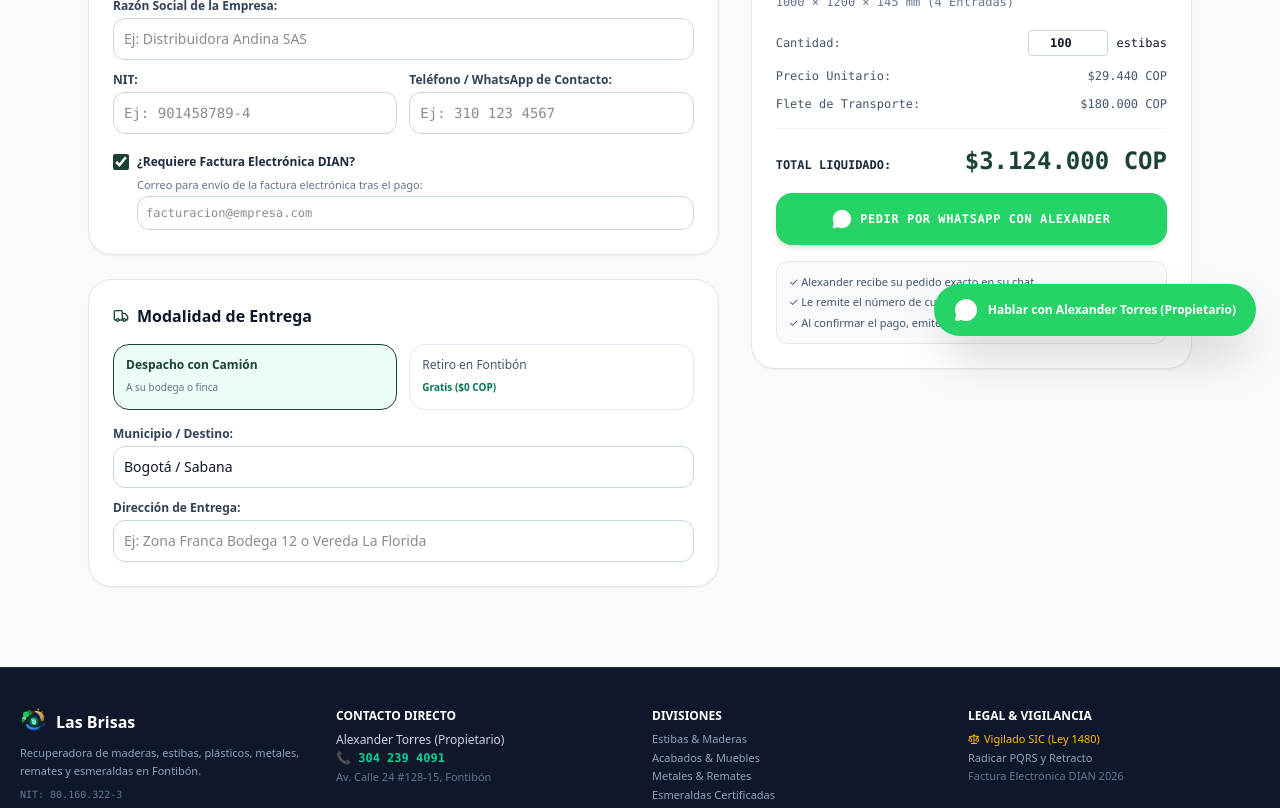
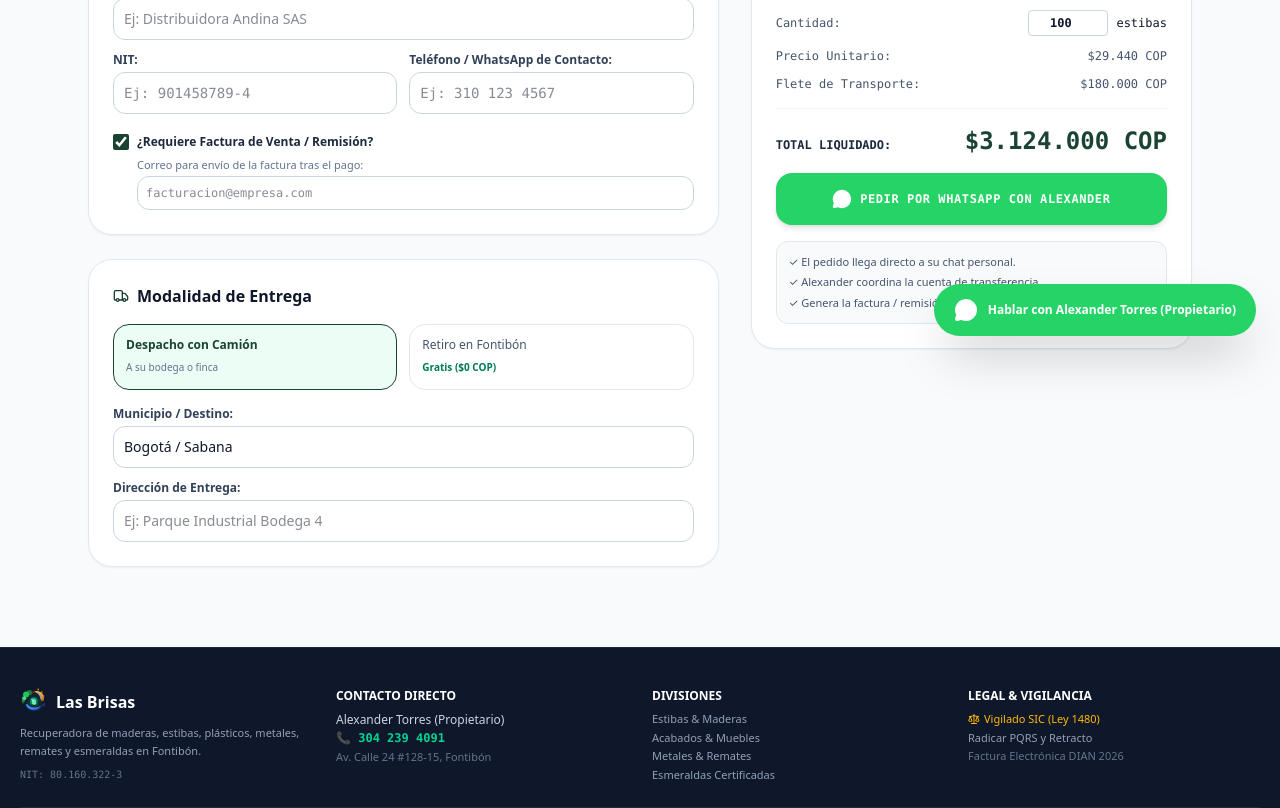
Before and after one commit to GabitooGeek/las_brisas, a Next.js app: page /checkout in a window 1280 px wide. Shown: the part 440-1248 px from the top of the page. Built offline with nearby package versions, Linux system fonts and the light colour scheme.

Commit message:
fix: envolver checkout en Suspense para build limpio de produccion en vercel

```diff
--- a/src/app/checkout/page.tsx
+++ b/src/app/checkout/page.tsx
@@ -1,6 +1,6 @@
 "use client";
 
-import React, { useState, useMemo } from "react";
+import React, { useState, useMemo, Suspense } from "react";
 import Link from "next/link";
 import { useSearchParams } from "next/navigation";
 import { INVENTARIO_COMPLETO } from "@/data/productos";
@@ -8,15 +8,13 @@ import {
   Building2,
   User,
   Truck,
-  MapPin,
   MessageCircle,
-  FileText,
-  CheckCircle2,
-  ShieldCheck,
   ArrowLeft
 } from "lucide-react";
 
-export default function CheckoutPage() {
+export const dynamic = "force-dynamic";
+
+function CheckoutContenido() {
   const searchParams = useSearchParams();
   const skuParam = searchParams.get("sku") || "estiba-estandar-madera-recuperada-a";
   const qtyParam = Number(searchParams.get("qty")) || 100;
@@ -47,7 +45,6 @@ export default function CheckoutPage() {
 
     const subtotalMercancia = cantidad * unitario;
 
-    // Flete aproximado de patio
     let flete = 0;
     if (modalidadEntrega === "FLOTA") {
       flete = cantidad <= 220 ? 180000 : cantidad <= 420 ? 260000 : 650000;
@@ -63,11 +60,10 @@ export default function CheckoutPage() {
     };
   }, [cantidad, producto, modalidadEntrega]);
 
-  // Generar el mensaje estructurado de WhatsApp para Alexander
+  // Mensaje de WhatsApp directo a tu número de pruebas (304 239 4091)
   const enviarPedidoWhatsApp = (e: React.FormEvent) => {
     e.preventDefault();
 
-    // Link automático para que Alexander abra e imprima la factura
     const linkFactura = `https://las-brisas.vercel.app/factura?cliente=${encodeURIComponent(nombreCliente || "Cliente Web")}&nit=${encodeURIComponent(documento || "Sin NIT")}&tel=${encodeURIComponent(telefono || "")}&item=${encodeURIComponent(producto.nombre)}&cant=${cantidad}&unit=${liquidacion.unitario}&flete=${liquidacion.flete}&dir=${encodeURIComponent(direccion ? `${municipio} - ${direccion}` : municipio)}`;
 
     const mensaje = `🚚 *NUEVO PEDIDO DESDE LA WEB - LAS BRISAS*
@@ -75,7 +71,7 @@ export default function CheckoutPage() {
 👤 *Cliente:* ${nombreCliente || "Cliente Web"}
 🆔 *Documento/NIT:* ${documento || "No especificado"}
 📞 *Teléfono:* ${telefono || "No especificado"}
-${deseaFactura ? `📄 *Requiere Factura DIAN:* Sí (${emailFactura || "Sin correo"})` : "📄 *Factura:* No requerida"}
+${deseaFactura ? `📄 *Requiere Factura:* Sí (${emailFactura || "Sin correo"})` : "📄 *Factura:* No requerida"}
 
 📦 *PRODUCTO SOLICITADO:*
 • ${producto.nombre}
@@ -103,7 +99,6 @@ Hola Alexander, acabo de armar este pedido en la página. Por favor envíame los
   return (
     <div className="max-w-6xl mx-auto px-4 sm:px-6 py-8">
 
-      {/* Volver */}
       <div className="mb-6">
         <Link href="/catalogo" className="text-xs font-mono text-slate-500 hover:text-[#1B4332] flex items-center gap-1 font-semibold">
           <ArrowLeft className="w-3.5 h-3.5" /> Volver al Catálogo
@@ -118,16 +113,15 @@ Hola Alexander, acabo de armar este pedido en la página. Por favor envíame los
           Confirmar Pedido & Coordinar Pago
         </h1>
         <p className="text-xs sm:text-sm text-slate-600 mt-1">
-          Complete los datos para remitir su orden directamente al WhatsApp de <strong>Alexander Torres (Propietario)</strong> para coordinar la cuenta de transferencia y el despacho.
+          Complete los datos para remitir su orden directamente al WhatsApp de <strong>Alexander Torres (Propietario)</strong>.
         </p>
       </div>
 
       <form onSubmit={enviarPedidoWhatsApp} className="grid grid-cols-1 lg:grid-cols-12 gap-8">
 
-        {/* COLUMNA IZQUIERDA: DATOS Y LOGÍSTICA (7 COLUMNAS) */}
+        {/* COLUMNA IZQUIERDA */}
         <div className="lg:col-span-7 space-y-6">
 
-          {/* DATOS DEL CLIENTE */}
           <div className="bg-white p-5 sm:p-6 rounded-3xl border border-slate-200 shadow-xs">
             <h2 className="font-bold text-slate-900 text-sm sm:text-base mb-4 flex items-center gap-2">
               <User className="w-4 h-4 text-[#1B4332]" /> Datos de Contacto y Facturación
@@ -198,7 +192,6 @@ Hola Alexander, acabo de armar este pedido en la página. Por favor envíame los
                 </div>
               </div>
 
-              {/* FACTURA ELECTRÓNICA DIAN */}
               <div className="pt-2">
                 <label className="flex items-center space-x-2 cursor-pointer">
                   <input
@@ -208,14 +201,14 @@ Hola Alexander, acabo de armar este pedido en la página. Por favor envíame los
                     className="w-4 h-4 rounded accent-[#1B4332]"
                   />
                   <span className="font-semibold text-slate-800">
-                    ¿Requiere Factura Electrónica DIAN?
+                    ¿Requiere Factura de Venta / Remisión?
                   </span>
                 </label>
 
                 {deseaFactura && (
                   <div className="mt-2 pl-6">
                     <label className="text-[11px] text-slate-500 block mb-1">
-                      Correo para envío de la factura electrónica tras el pago:
+                      Correo para envío de la factura tras el pago:
                     </label>
                     <input
                       type="email"
@@ -230,7 +223,6 @@ Hola Alexander, acabo de armar este pedido en la página. Por favor envíame los
             </div>
           </div>
 
-          {/* LOGÍSTICA DE ENTREGA */}
           <div className="bg-white p-5 sm:p-6 rounded-3xl border border-slate-200 shadow-xs">
             <h2 className="font-bold text-slate-900 text-sm sm:text-base mb-4 flex items-center gap-2">
               <Truck className="w-4 h-4 text-[#1B4332]" /> Modalidad de Entrega
@@ -265,7 +257,7 @@ Hola Alexander, acabo de armar este pedido en la página. Por favor envíame los
                   <label className="font-semibold text-slate-700 block mb-1">Municipio / Destino:</label>
                   <input
                     type="text"
-                    placeholder="Ej: Funza, Mosquera, Madrid, Bogotá Norte..."
+                    placeholder="Ej: Funza, Mosquera, Madrid, Bogotá..."
                     value={municipio}
                     onChange={(e) => setMunicipio(e.target.value)}
                     className="w-full border border-slate-300 rounded-xl p-2.5 text-sm focus:outline-[#1B4332]"
@@ -275,7 +267,7 @@ Hola Alexander, acabo de armar este pedido en la página. Por favor envíame los
                   <label className="font-semibold text-slate-700 block mb-1">Dirección de Entrega:</label>
                   <input
                     type="text"
-                    placeholder="Ej: Zona Franca Bodega 12 o Vereda La Florida"
+                    placeholder="Ej: Parque Industrial Bodega 4"
                     value={direccion}
                     onChange={(e) => setDireccion(e.target.value)}
                     className="w-full border border-slate-300 rounded-xl p-2.5 text-sm focus:outline-[#1B4332]"
@@ -287,7 +279,7 @@ Hola Alexander, acabo de armar este pedido en la página. Por favor envíame los
 
         </div>
 
-        {/* COLUMNA DERECHA: RESUMEN Y BOTÓN WHATSAPP (5 COLUMNAS) */}
+        {/* COLUMNA DERECHA */}
         <div className="lg:col-span-5 space-y-6">
           <div className="bg-white p-6 rounded-3xl border border-slate-200 shadow-xs sticky top-24">
 
@@ -334,7 +326,6 @@ Hola Alexander, acabo de armar este pedido en la página. Por favor envíame los
               </span>
             </div>
 
-            {/* BOTÓN DIRECTO A WHATSAPP DE ALEXANDER */}
             <button
               type="submit"
               className="w-full bg-[#25D366] hover:bg-[#20bd5a] text-white font-bold py-4 rounded-2xl text-xs uppercase tracking-wider flex items-center justify-center gap-2 transition shadow-md font-mono"
@@ -344,9 +335,9 @@ Hola Alexander, acabo de armar este pedido en la página. Por favor envíame los
             </button>
 
             <div className="mt-4 p-3 bg-slate-50 rounded-xl border border-slate-200 text-[11px] text-slate-600 space-y-1">
-              <p>✓ Alexander recibe su pedido exacto en su chat.</p>
-              <p>✓ Le remite el número de cuenta de Bancolombia.</p>
-              <p>✓ Al confirmar el pago, emite la factura electrónica a su correo.</p>
+              <p>✓ El pedido llega directo a su chat personal.</p>
+              <p>✓ Alexander coordina la cuenta de transferencia.</p>
+              <p>✓ Genera la factura / remisión física con 1 clic.</p>
             </div>
 
           </div>
@@ -357,3 +348,11 @@ Hola Alexander, acabo de armar este pedido en la página. Por favor envíame los
     </div>
   );
 }
+
+export default function CheckoutPage() {
+  return (
+    <Suspense fallback={<div className="p-10 text-center font-mono">Cargando checkout...</div>}>
+      <CheckoutContenido />
+    </Suspense>
+  );
+}
```
